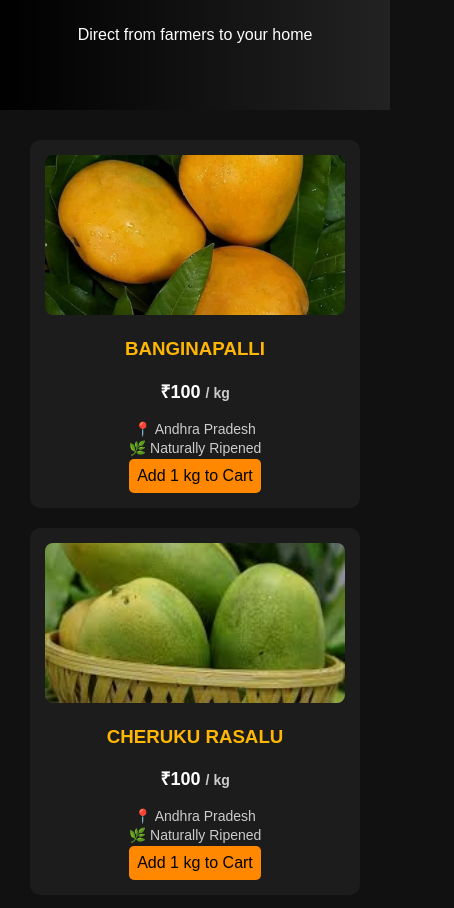
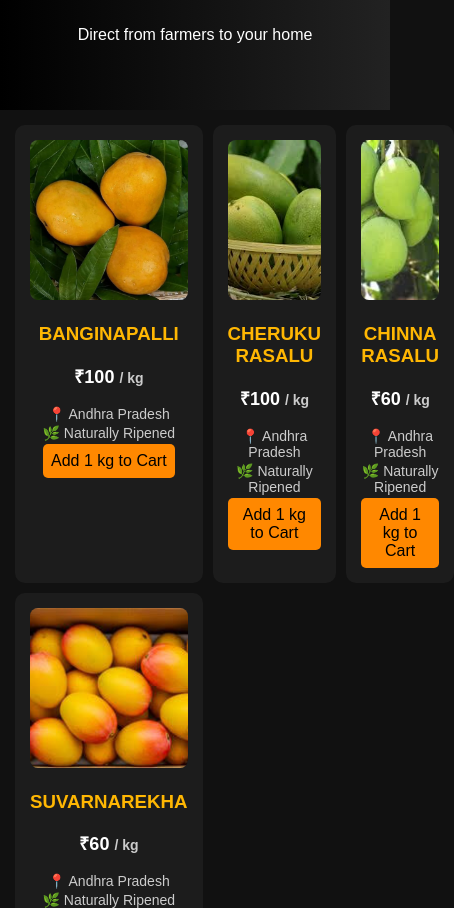
Before and after one commit to nandisaiprakash6-sketch/nandi_farms, a plain HTML site: page index.html in a window 390 px wide. Shown: the part 614-1522 px from the top of the page, 454 px wide, since content can reach past the window. Drawn offline with Linux system fonts and the light colour scheme.

Commit message:
Update 4.css

```diff
--- a/4.css
+++ b/4.css
@@ -126,8 +126,10 @@ body {
 @media (max-width: 768px) {
 
   .products {
-    grid-template-columns: 1fr;
-  }
+  grid-template-columns: repeat(3, 1fr);
+    gap:10px;
+    padding:15px;
+}
 
   .header {
     flex-direction: column;
@@ -223,4 +225,5 @@ body {
 
 .whatsapp-btn:hover {
   background: #1ebe5d;
+
 }
```
